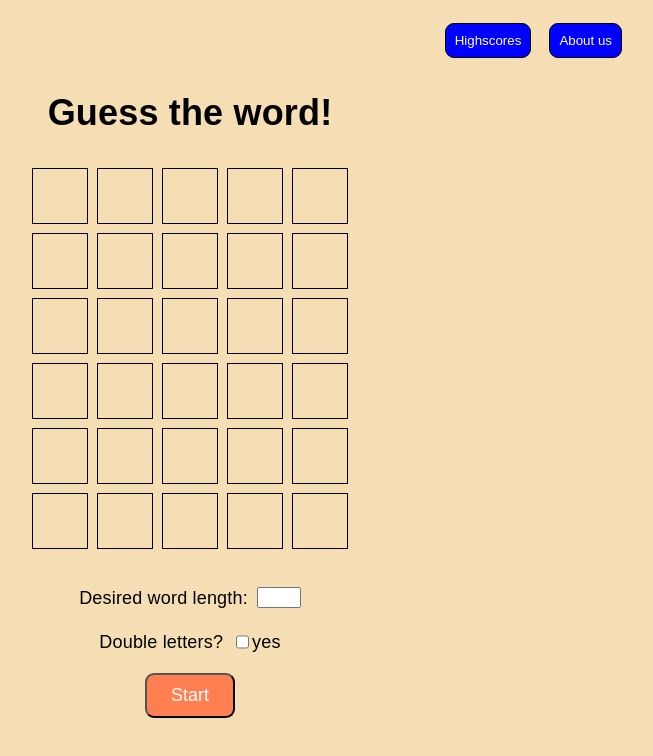
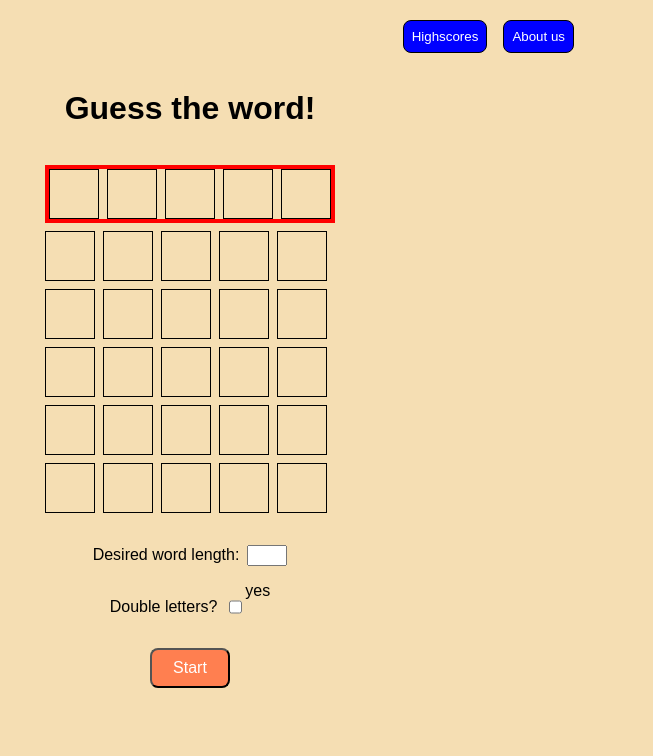
Before and after one commit to leolinder-hash/Ordspel, a React (Vite) app in the folder frontend/: page / in a window 1280 px wide. Shown: the top 756 px of the page, without its empty margins (450-1103 px from the left). Built offline with nearby package versions, Linux system fonts and the light colour scheme.

Commit message:
add active-class for current row

```diff
--- a/frontend/src/App.css
+++ b/frontend/src/App.css
@@ -1,15 +1,3 @@
-#root {
-  display: flex;
-  width: 100%;
-  justify-content: center;
-}
-
-body {
-  background-color: wheat;
-  margin: 0;
-  font-family: Arial, Helvetica, sans-serif;
-  min-height: 100vh;
-}
 
 .app {
   align-items: center;
@@ -70,6 +58,10 @@
   gap: 0.5rem;
 }
 
+.active--row {
+  border: 4px solid red;
+}
+
 .cell {
   width: 3rem;
   height: 3rem;
--- a/frontend/src/App.jsx
+++ b/frontend/src/App.jsx
@@ -30,11 +30,12 @@
           const guessedWord = guessedWords[rowIndex];
           const word = guessedWord?.guess || "";
           const letters = word.toUpperCase().split("");
+          const isActive = rowIndex === guessedWords.length;
 
           return (
             <div
               key={rowIndex}
-              className='row'
+              className= {`row ${isActive ? 'active--row' : ''}`}
             >
               {[...Array(numberOfLetters)].map((_, cellIndex) => {
                 const letter = letters[cellIndex] || "";
--- a/frontend/src/index.css
+++ b/frontend/src/index.css
@@ -1,111 +1,12 @@
-:root {
-  --text: #6b6375;
-  --text-h: #08060d;
-  --bg: #fff;
-  --border: #e5e4e7;
-  --code-bg: #f4f3ec;
-  --accent: #aa3bff;
-  --accent-bg: rgba(170, 59, 255, 0.1);
-  --accent-border: rgba(170, 59, 255, 0.5);
-  --social-bg: rgba(244, 243, 236, 0.5);
-  --shadow:
-    rgba(0, 0, 0, 0.1) 0 10px 15px -3px, rgba(0, 0, 0, 0.05) 0 4px 6px -2px;
-
-  --sans: system-ui, 'Segoe UI', Roboto, sans-serif;
-  --heading: system-ui, 'Segoe UI', Roboto, sans-serif;
-  --mono: ui-monospace, Consolas, monospace;
-
-  font: 18px/145% var(--sans);
-  letter-spacing: 0.18px;
-  color-scheme: light dark;
-  color: var(--text);
-  background: var(--bg);
-  font-synthesis: none;
-  text-rendering: optimizeLegibility;
-  -webkit-font-smoothing: antialiased;
-  -moz-osx-font-smoothing: grayscale;
-
-  @media (max-width: 1024px) {
-    font-size: 16px;
-  }
-}
-
-@media (prefers-color-scheme: dark) {
-  :root {
-    --text: #9ca3af;
-    --text-h: #f3f4f6;
-    --bg: #16171d;
-    --border: #2e303a;
-    --code-bg: #1f2028;
-    --accent: #c084fc;
-    --accent-bg: rgba(192, 132, 252, 0.15);
-    --accent-border: rgba(192, 132, 252, 0.5);
-    --social-bg: rgba(47, 48, 58, 0.5);
-    --shadow:
-      rgba(0, 0, 0, 0.4) 0 10px 15px -3px, rgba(0, 0, 0, 0.25) 0 4px 6px -2px;
-  }
-
-  #social .button-icon {
-    filter: invert(1) brightness(2);
-  }
+#root {
+  display: flex;
+  width: 100%;
+  justify-content: center;
 }
 
 body {
+  background-color: wheat;
   margin: 0;
+  font-family: Arial, Helvetica, sans-serif;
+  min-height: 100vh;
 }
-
-/* #root {
-  width: 1126px;
-  max-width: 100%;
-  margin: 0 auto;
-  text-align: center;
-  border-inline: 1px solid var(--border);
-  min-height: 100svh;
-  display: flex;
-  flex-direction: column;
-  box-sizing: border-box;
-} */
-
-/* h1,
-h2 {
-  font-family: var(--heading);
-  font-weight: 500;
-  color: var(--text-h);
-}
-
-h1 {
-  font-size: 56px;
-  letter-spacing: -1.68px;
-  margin: 32px 0;
-  @media (max-width: 1024px) {
-    font-size: 36px;
-    margin: 20px 0;
-  }
-}
-h2 {
-  font-size: 24px;
-  line-height: 118%;
-  letter-spacing: -0.24px;
-  margin: 0 0 8px;
-  @media (max-width: 1024px) {
-    font-size: 20px;
-  }
-} */
-p {
-  margin: 0;
-}
-
-code,
-.counter {
-  font-family: var(--mono);
-  display: inline-flex;
-  border-radius: 4px;
-  color: var(--text-h);
-}
-
-code {
-  font-size: 15px;
-  line-height: 135%;
-  padding: 4px 8px;
-  background: var(--code-bg);
-}
```
